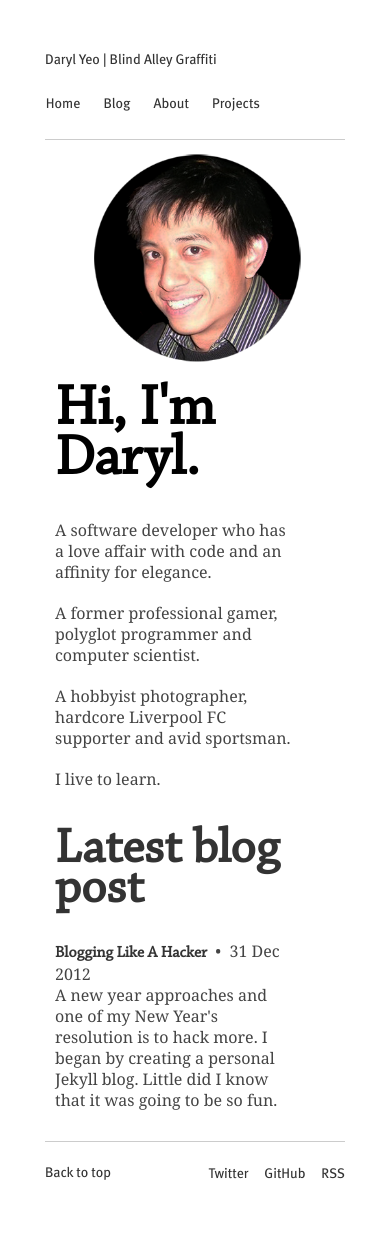
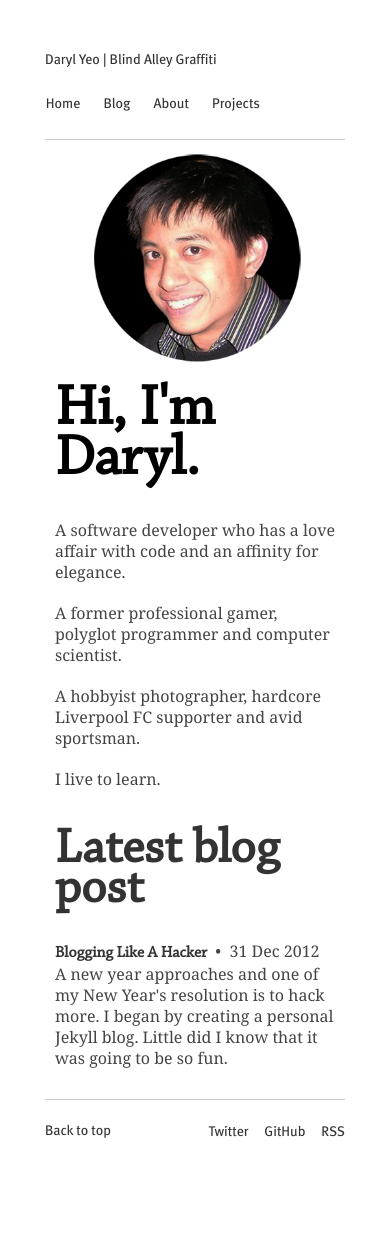
Before and after one commit to aacyun/jianxioy.github.com, a Jekyll site: the page built from index.html, in a window 390 px wide. Built offline with Jekyll 4.4.1, drawn with Linux system fonts in a browser that asks for light colours; Markdown is read by kramdown in place of the engine named in the settings; after the commit the page ends 1202 px from its top, so only the background shows below that.

Commit message:
Testing phone.

```diff
--- a/static/css/layout.css
+++ b/static/css/layout.css
@@ -230,14 +230,15 @@ a:hover {
 		#logo-primary,
 		#nav-primary,
 		#avatar,
-		#home-content,
-		#latest,
 		.back-to-top,
 		.offsite-links {
 			width: 80%;
 		}
 		#home-avatar {
 			left: 30px;
+		}
+		#home-content {
+			width: 95%;
 		}
 		#nav-primary ul {
    			position: relative;
@@ -247,6 +248,7 @@ a:hover {
 			margin-bottom: 30px;
 		}
 		#latest {
+			width: 95%;
 			position: relative;
 			top: 20px;
 			left: 10px;
```
